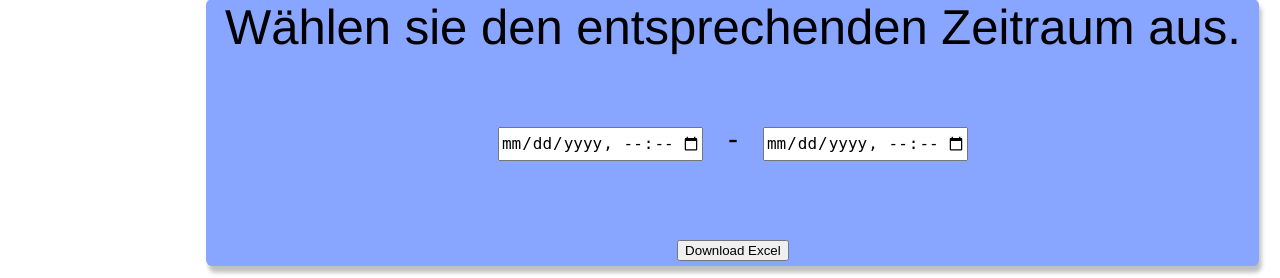
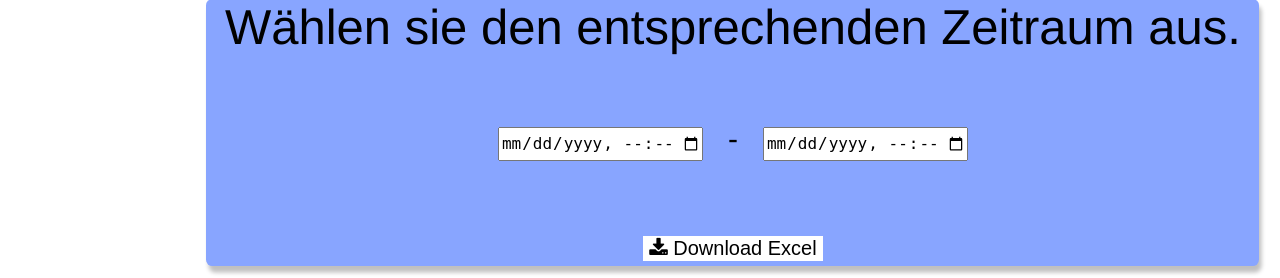
Before and after one commit to Ni-o-iN/MEP-abbvie, a Flask app: page /downlaod in a window 1280 px wide. Shown: the part 1273-1551 px from the top of the page. Run offline with Flask 3, Linux system fonts and the light colour scheme; some libraries are stand-ins or nearby versions.

Commit message:
adjusted style of download box, adjusted messages

```diff
--- a/static/style.css
+++ b/static/style.css
@@ -749,6 +749,20 @@ input[type=submit] {
   background-color: rgb(136, 165, 255);
 }
 
+.download-button{
+  background-color: white;
+  border: none;
+  color: black;
+  /*padding: 12px 30px;*/
+  cursor: pointer;
+  font-size: 20px;
+}
+
+.download-button:hover{
+  background-color: grey;
+  transition-duration: 0.3s;
+
+}
 
 
 /* Media Query für Bildschirmbreite kleiner als 850px */
--- a/templates/Deutsch/download.html
+++ b/templates/Deutsch/download.html
@@ -7,6 +7,7 @@
     <script src="https://cdn.jsdelivr.net/npm/chart.js@4.3.0/dist/chart.umd.min.js"></script>
     <script src="https://code.jquery.com/jquery-3.6.0.min.js"></script>
     <script src="https://ajax.googleapis.com/ajax/libs/jquery/3.2.1/jquery.min.js"></script>
+    <link rel="stylesheet" href="https://cdnjs.cloudflare.com/ajax/libs/font-awesome/4.7.0/css/font-awesome.min.css">
 </head>
 
 <body>
@@ -127,7 +128,7 @@
                 <form action="{{ url_for('download_excel') }}" class="btn btn-primary" method="GET"
                     target="download_iframe" id="download_form"
                     onsubmit="event.preventDefault(); if(validateForm()){submitForm()}">
-                    <button type="submit" value="berechnen">Download Excel</button>
+                    <button class="download-button" type="submit" value="berechnen"><i class="fa fa-download"></i> Download Excel</button>
                 </form>
                 <iframe name="download_iframe" style="display: none;"></iframe>
             </div>
@@ -162,7 +163,7 @@
             if (!datetime1 || !datetime2) {
                 return {
                     valid: false,
-                    message: "Please select both datetimes."
+                    message: "Füllen Sie bitte beide Eingabefelder aus"
                 };
             }
 
@@ -173,12 +174,12 @@
             if (date1 > date2) {
                 return {
                     valid: false,
-                    message: "The first datetime must be earlier than the second datetime."
+                    message: "Das erste Datum muss vor dem zweiten sein"
                 };
             }else if (now < date1){
                 return{
                     valid:false,
-                    message: "The first datetime must be in the past."
+                    message: "Das erste Datum muss in der Vergangenheit liegen"
                 };
             }else if (date2 > date1) {
                 return {
@@ -205,7 +206,7 @@
 
             var areasColorValid = checkAreasColor();
             if (!areasColorValid) {
-                displayErrorMessage("Please select at least one area.");
+                displayErrorMessage("Bitte wählen Sie mindestens einen Bereich");
                 return false;
             }
 
```
